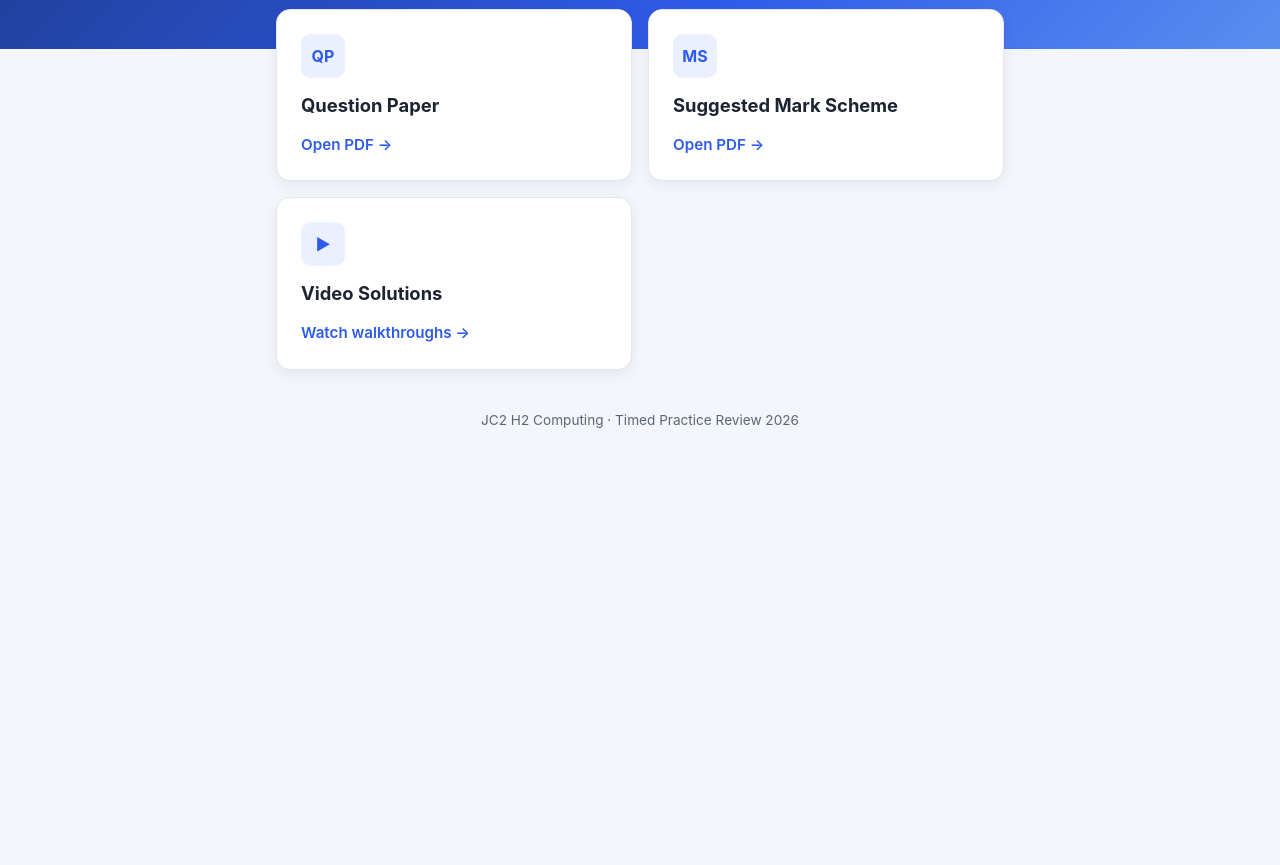
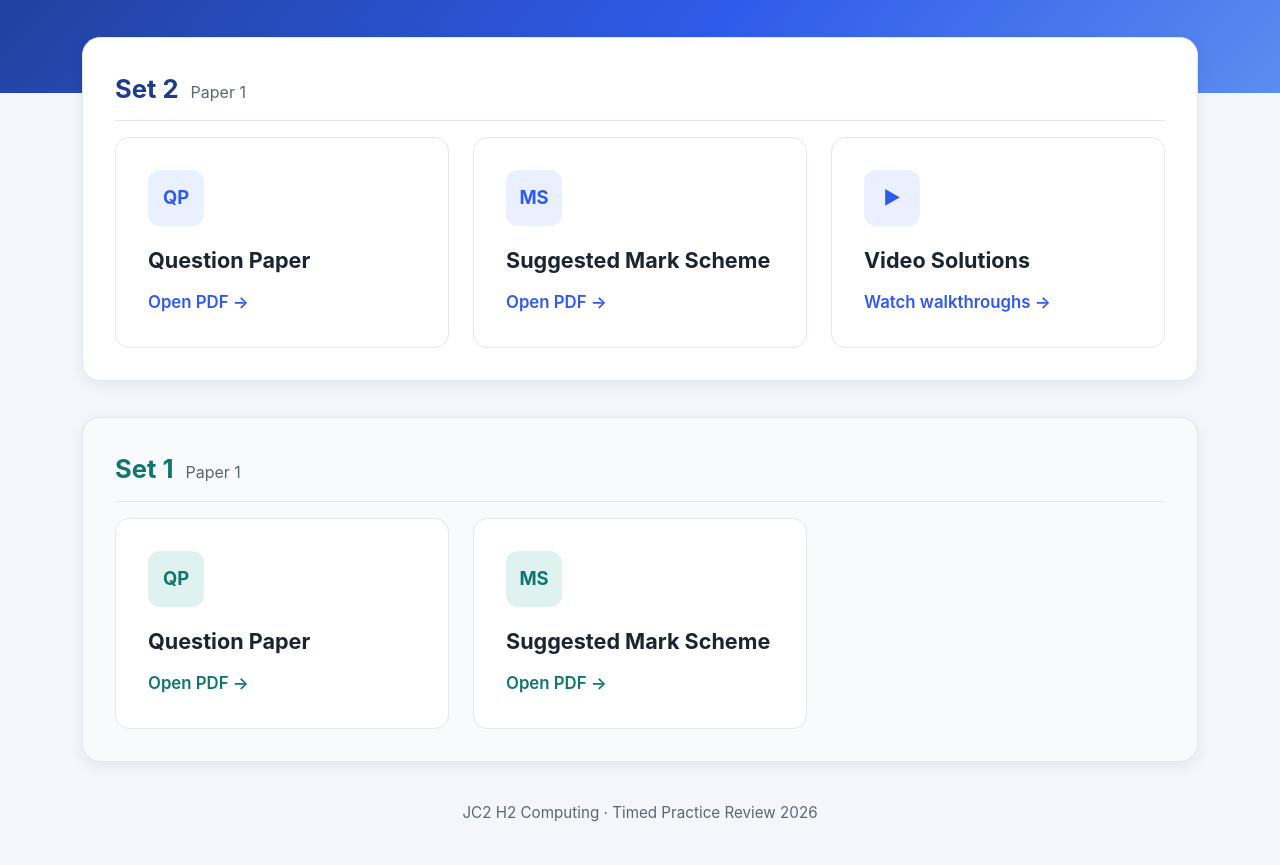
Before and after one commit to gisc/timedpracticereview26, a plain HTML site: page index.html in a window 1280 px wide. Shown: the part 202-1067 px from the top of the page. Before the commit the page ends 800 px from the top, so only its background shows below. Drawn offline with Linux system fonts and the light colour scheme.

Commit message:
Add Set 1 section and widen layout for laptop screens

```diff
--- a/index.html
+++ b/index.html
@@ -3,7 +3,7 @@
 <head>
 <meta charset="utf-8">
 <meta name="viewport" content="width=device-width, initial-scale=1">
-<title>JC2 Theory Practice Set 2 (2026) | H2 Computing 9569/01</title>
+<title>JC2 Theory Practice (2026) | H2 Computing 9569/01</title>
 <style>
 :root{--ink:#1b2430;--muted:#5b6675;--accent:#2f5bea;--bg:#f4f6fb;--card:#fff;--line:#e3e7ef}
 *{box-sizing:border-box}
@@ -13,39 +13,80 @@ header{background:linear-gradient(135deg,#1e3a8a,#2f5bea 60%,#5b8def);color:#fff
 h1{margin:0 0 8px;font-size:clamp(1.7rem,4vw,2.5rem);line-height:1.2}
 header p{margin:0;opacity:.9;font-size:1.05rem}
 main{max-width:760px;margin:-40px auto 40px;padding:0 16px}
-.cards{display:grid;gap:16px;grid-template-columns:repeat(auto-fit,minmax(280px,1fr))}
-.card{display:flex;flex-direction:column;background:var(--card);border:1px solid var(--line);border-radius:14px;padding:24px;text-decoration:none;color:inherit;box-shadow:0 4px 14px rgba(20,30,60,.07);transition:transform .15s,box-shadow .15s}
+.set{background:var(--card);border:1px solid var(--line);border-radius:18px;padding:20px;box-shadow:0 4px 14px rgba(20,30,60,.07);margin-bottom:28px}
+.set-head{display:flex;align-items:baseline;gap:12px;margin:0 0 16px;padding-bottom:12px;border-bottom:1px solid var(--line)}
+.set-head h2{margin:0;font-size:1.3rem}
+.set-head span{color:var(--muted);font-size:.9rem}
+.set2 .set-head h2{color:#1e3a8a}
+.set1{background:#f9fafc}
+.set1 .set-head h2{color:#0f766e}
+.cards{display:grid;gap:16px;grid-template-columns:repeat(auto-fit,minmax(200px,1fr))}
+.card{display:flex;flex-direction:column;background:var(--card);border:1px solid var(--line);border-radius:14px;padding:22px;text-decoration:none;color:inherit;transition:transform .15s,box-shadow .15s}
 .card:hover,.card:focus{transform:translateY(-3px);box-shadow:0 10px 24px rgba(20,30,60,.13);outline:none}
 .icon{width:44px;height:44px;border-radius:10px;background:#eaf0ff;color:var(--accent);display:flex;align-items:center;justify-content:center;font-weight:700;margin-bottom:14px}
-.card h2{margin:0 0 14px;font-size:1.15rem}
-.btn{color:var(--accent);font-weight:600;font-size:.95rem}
+.set1 .icon{background:#e0f2ef;color:#0f766e}
+.set1 .btn{color:#0f766e}
+.card h3{margin:0 0 14px;font-size:1.1rem}
+.btn{margin-top:auto;color:var(--accent);font-weight:600;font-size:.95rem}
 footer{text-align:center;color:var(--muted);font-size:.85rem;padding:0 16px 40px}
+@media (min-width:900px){
+  header{padding:72px 32px 96px}
+  header p{font-size:1.2rem}
+  main{max-width:1180px;margin-top:-56px;padding:0 32px}
+  .set{padding:32px;margin-bottom:36px}
+  .set-head h2{font-size:1.6rem}
+  .set-head span{font-size:1rem}
+  .cards{gap:24px;grid-template-columns:repeat(3,1fr)}
+  .card{padding:32px;min-height:200px}
+  .icon{width:56px;height:56px;font-size:1.15rem;border-radius:12px;margin-bottom:18px}
+  .card h3{font-size:1.35rem}
+  .btn{font-size:1.05rem}
+  footer{font-size:.95rem}
+}
 </style>
 </head>
 <body>
 <header>
 <span class="tag">2026 JC2 &middot; Timed Practice</span>
-<h1>JC2 Theory Practice Set 2</h1>
+<h1>JC2 Theory Practice</h1>
 <p>H2 Computing 9569/01 &middot; Paper 1</p>
 </header>
 <main>
+<section class="set set2">
+<div class="set-head"><h2>Set 2</h2><span>Paper 1</span></div>
 <div class="cards">
 <a class="card" href="2026_JPJC_JC2_Theory_Practice_Set2_P1.pdf">
 <div class="icon">QP</div>
-<h2>Question Paper</h2>
+<h3>Question Paper</h3>
 <span class="btn">Open PDF &rarr;</span>
 </a>
 <a class="card" href="2026_JPJC_JC2_Theory_Practice_Set2_P1_Suggested_Mark_Scheme.pdf">
 <div class="icon">MS</div>
-<h2>Suggested Mark Scheme</h2>
+<h3>Suggested Mark Scheme</h3>
 <span class="btn">Open PDF &rarr;</span>
 </a>
 <a class="card" href="Set2_P1_Video_Solutions.html">
 <div class="icon">&#9654;</div>
-<h2>Video Solutions</h2>
+<h3>Video Solutions</h3>
 <span class="btn">Watch walkthroughs &rarr;</span>
 </a>
 </div>
+</section>
+<section class="set set1">
+<div class="set-head"><h2>Set 1</h2><span>Paper 1</span></div>
+<div class="cards">
+<a class="card" href="2026_JPJC_JC2_Theory_Practice_Set1_P1.pdf">
+<div class="icon">QP</div>
+<h3>Question Paper</h3>
+<span class="btn">Open PDF &rarr;</span>
+</a>
+<a class="card" href="2026_JPJC_JC2_Theory_Practice_Set1_P1_MarkScheme.pdf">
+<div class="icon">MS</div>
+<h3>Suggested Mark Scheme</h3>
+<span class="btn">Open PDF &rarr;</span>
+</a>
+</div>
+</section>
 </main>
 <footer>JC2 H2 Computing &middot; Timed Practice Review 2026</footer>
 </body>
```
